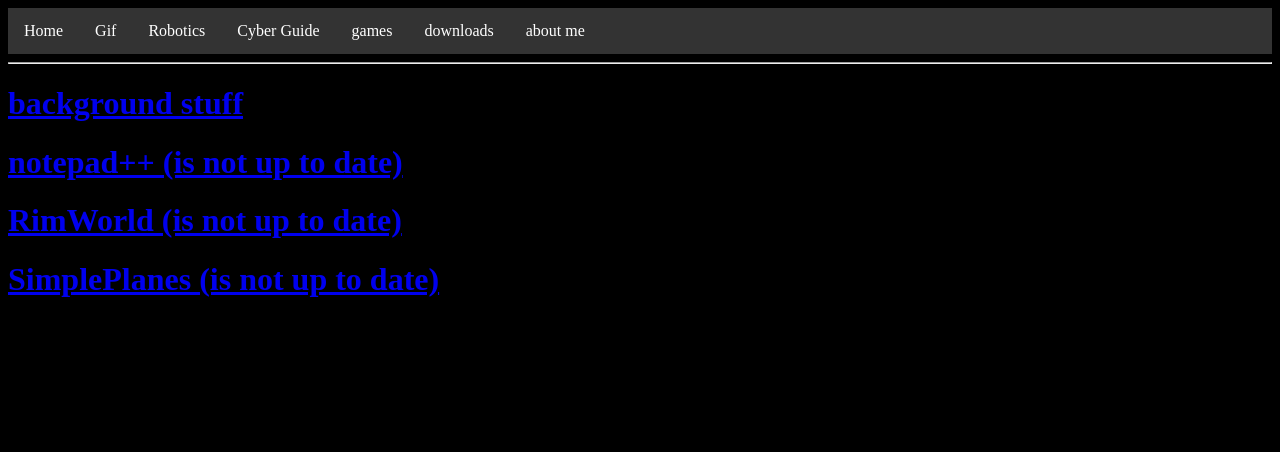
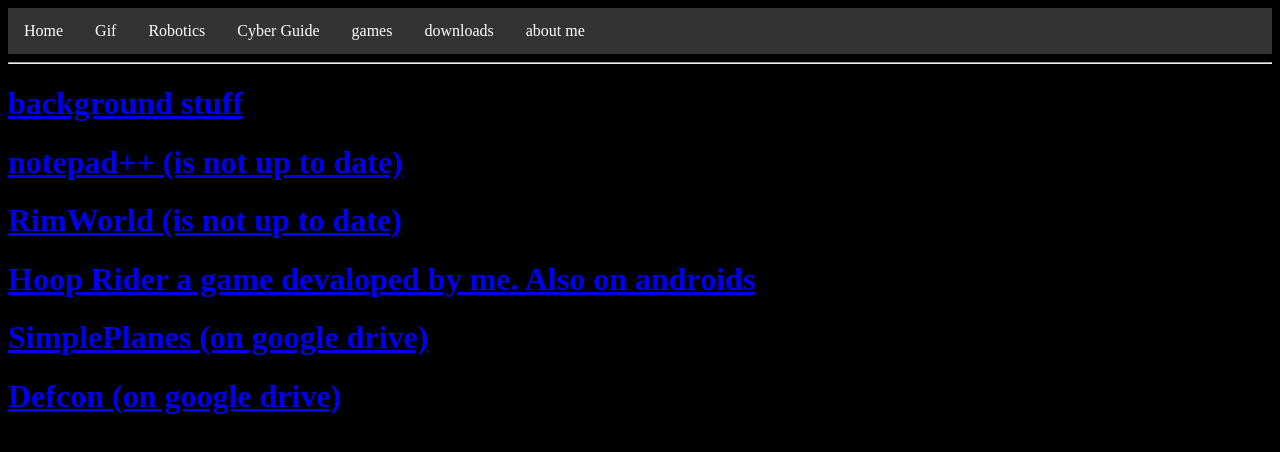
Before and after one commit to wezerds/wezerds.github.io, a website: page downloads.html in a window 1280 px wide. Drawn offline with Linux system fonts and the light colour scheme.

Commit message:
added games and updtated games
games added:
hoop rider
defcon
games updated:
simple planes

```diff
--- a/downloads.html
+++ b/downloads.html
@@ -79,6 +79,8 @@
 	<h1><a href="downloads\gifstuff.zip">background stuff</h1>
 	<h1><a href="downloads\notepad++.zip">notepad++ (is not up to date)</h1>
 	<h1><a href="downloads\RimWorld.zip">RimWorld (is not up to date)</h1>
-	<h1><a href="downloads\SimplePlanes.zip">SimplePlanes (is not up to date)</h1>
+	<h1><a href="downloads\HoopRider.zip">Hoop Rider a game devaloped by me. Also on androids</h1>
+	<h1><a href="https://drive.google.com/open?id=0B_OkblPsgtC6Tk9TMG9QZ2MxdmM">SimplePlanes (on google drive)</h1>
+	<h1><a href="https://drive.google.com/open?id=0B_OkblPsgtC6OE1sLTc2ZXpsRlE">Defcon (on google drive)</h1>
  </body>
 </html>
```
Also changed, not shown: 1 other file.
